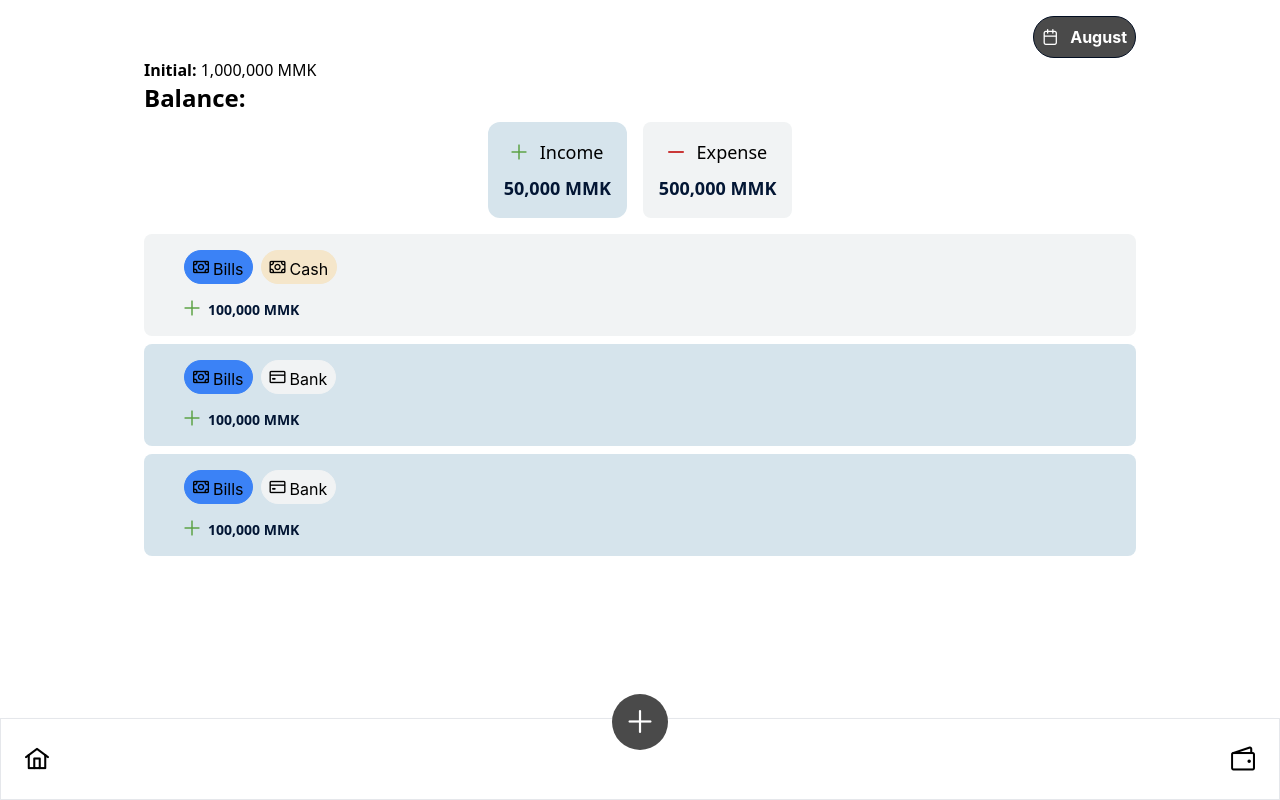
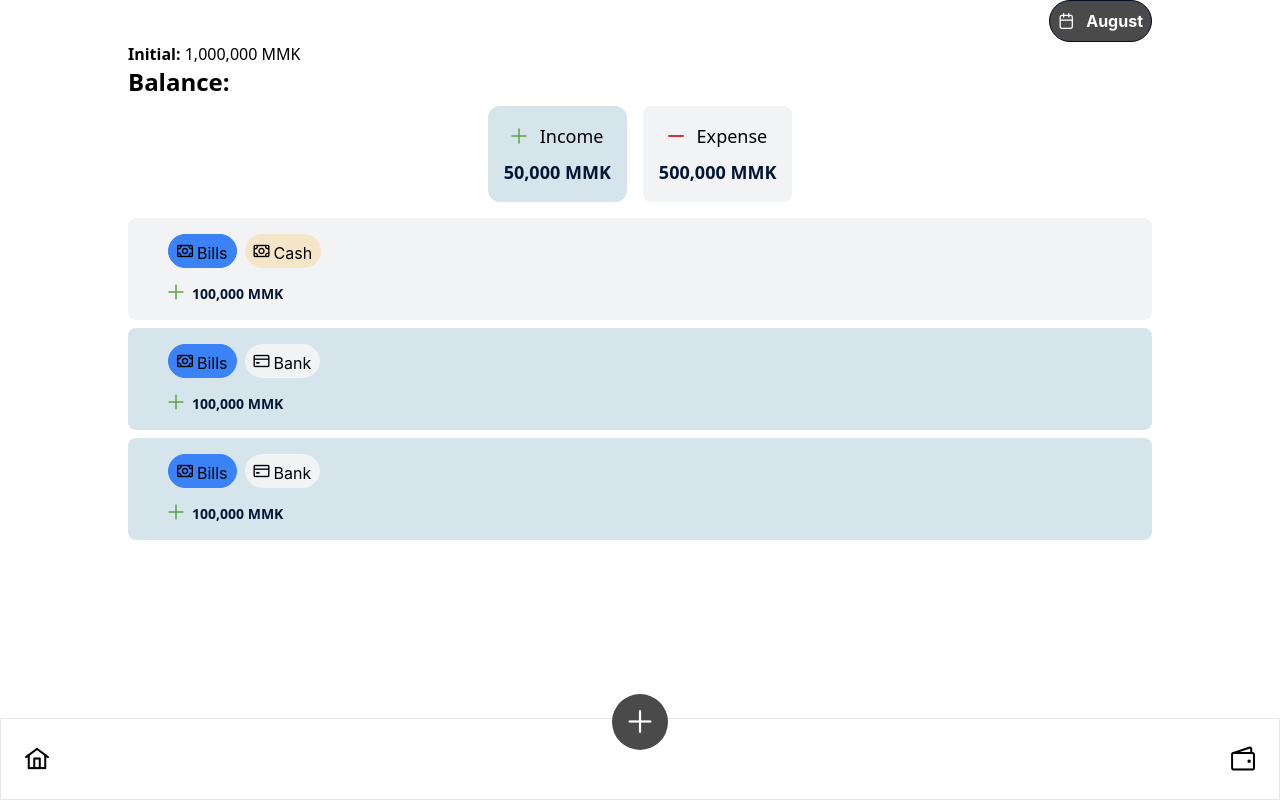
Before and after one commit to kyuukyuusheinmoe/expense-tracker, a Next.js app: page / in a window 1280 px wide. Built offline with nearby package versions, Linux system fonts and the light colour scheme.

Commit message:
fix layout uis

```diff
--- a/src/containers/Layout/LayoutWithHeader.js
+++ b/src/containers/Layout/LayoutWithHeader.js
@@ -3,12 +3,12 @@
 
 function LayoutWithHeader({title, children}) {
   return (
-    <>
+    <div className='max-w-[1024px] mx-auto'>
       <Header title={title}/>
         <div className='mt-20'>
             {children}
         </div>
-    </>
+    </div>
   )
 }
 
--- a/src/containers/Layout/MainLayout.js
+++ b/src/containers/Layout/MainLayout.js
@@ -3,7 +3,7 @@
 
 function MainLayout({children}) {
   return (
-    <div className='max-w-[1024px] m-auto p-4'>
+    <div className='max-w-[1024px] m-auto'>
       {children}
       <BottomNavBar/>
     </div>
```
